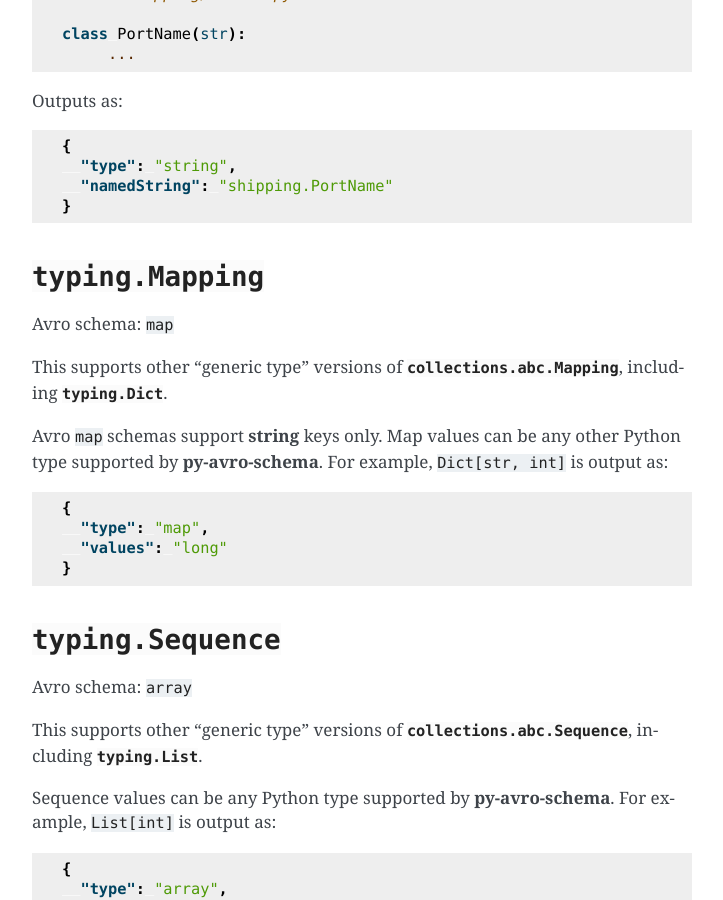
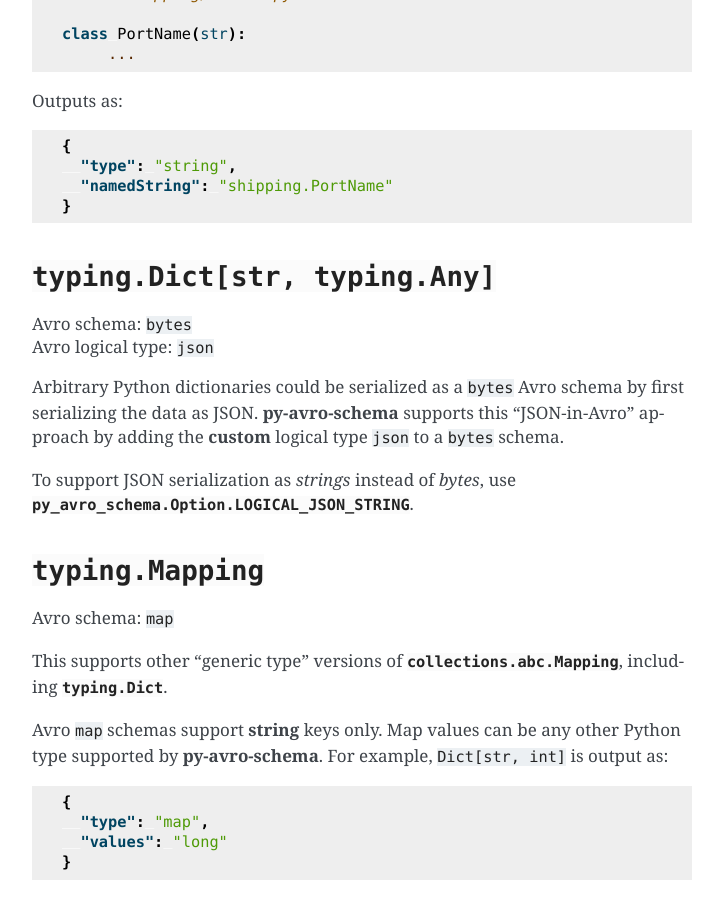
Before and after one commit to jpmorganchase/py-avro-schema, a Sphinx documentation site: the page built from docs/types.rst, in a window 1280 px wide and 900 px high, scrolled down 6192 px. Shown: the whole window, without its empty margins (388-1111 px from the left). Built offline with Sphinx 7.4.7, drawn with Linux system fonts in a browser that asks for light colours; some of the changed text lies outside the part shown.

Commit message:
document logical json

```diff
--- a/docs/types.rst
+++ b/docs/types.rst
@@ -312,6 +312,18 @@ Outputs as:
    }
 
 
+:class:`typing.Dict[str, typing.Any]`
+-------------------------------------
+
+| Avro schema: ``bytes``
+| Avro logical type: ``json``
+
+Arbitrary Python dictionaries could be serialized as a ``bytes`` Avro schema by first serializing the data as JSON.
+**py-avro-schema** supports this "JSON-in-Avro" approach by adding the **custom** logical type ``json`` to a ``bytes`` schema.
+
+To support JSON serialization as *strings* instead of *bytes*, use :attr:`py_avro_schema.Option.LOGICAL_JSON_STRING`.
+
+
 :class:`typing.Mapping`
 -----------------------
 
```
